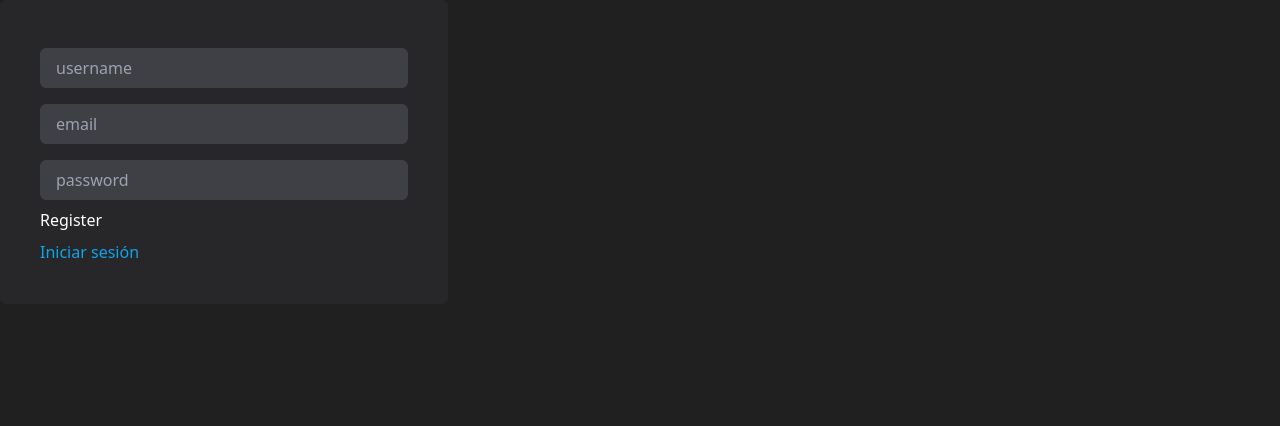
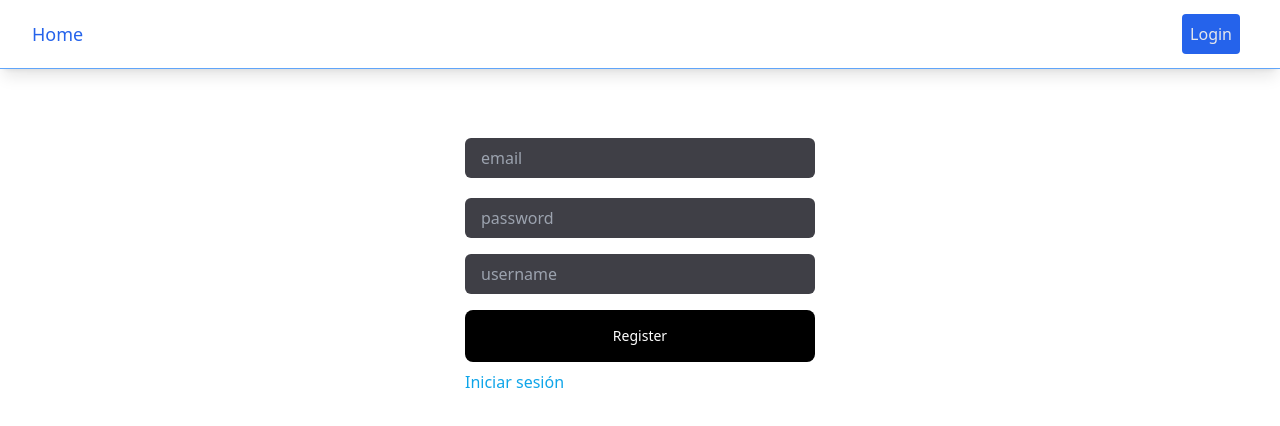
Before and after one commit to GersonCalo/PersonalMultitools, a React (Vite) app in the folder client/: page /register in a window 1280 px wide. Shown: the top 426 px of the page. Built offline with nearby package versions, Linux system fonts and the light colour scheme.

Commit message:
decorar el register page y añadir navbar

```diff
--- /dev/null
+++ b/client/src/components/Navbar.jsx
@@ -0,0 +1,69 @@
+import React from "react";
+
+import { Link } from "react-router-dom";
+
+function Navbar() {
+  return (
+    <nav
+      id="header"
+      className="w-full z-30 top-0 py-1 fixed bg-white shadow-lg border-b border-blue-400 "
+    >
+      <div className="w-full flex items-center justify-between mt-0 px-6 py-2">
+        <label for="menu-toggle" className="cursor-pointer md:hidden block">
+          <svg
+            className="fill-current text-blue-600"
+            xmlns="http://www.w3.org/2000/svg"
+            width="20"
+            height="20"
+            viewBox="0 0 20 20"
+          >
+            <title>menu</title>
+            <path d="M0 3h20v2H0V3zm0 6h20v2H0V9zm0 6h20v2H0v-2z"></path>
+          </svg>
+        </label>
+        <input className="hidden" type="checkbox" id="menu-toggle" />
+
+        <div
+          className="hidden md:flex md:items-center md:w-auto w-full order-3 md:order-1"
+          id="menu"
+        >
+          <nav>
+            <ul className="md:flex items-center justify-between text-base text-blue-600 pt-4 md:pt-0">
+              <li>
+                <a
+                  className="inline-block no-underline hover:text-black font-medium text-lg py-2 px-4 lg:-ml-2"
+                  href="#"
+                >
+                  Home
+                </a>
+              </li>
+
+              {/* <li>
+                <a
+                  className="inline-block no-underline hover:text-black font-medium text-lg py-2 px-4 lg:-ml-2"
+                  href="#"
+                >
+                  About
+                </a>
+              </li> */}
+            </ul>
+          </nav>
+        </div>
+
+        <div
+          className="order-2 md:order-3 flex flex-wrap items-center justify-end mr-0 md:mr-4"
+          id="nav-content"
+        >
+          <div className="auth flex items-center w-full md:w-full">
+
+            <button className="bg-blue-600 text-gray-200  p-2 rounded  hover:bg-blue-500 hover:text-gray-100">
+            <Link to="/login">Login</Link>
+            </button>
+          </div>
+        </div>
+      </div>
+    </nav>
+  );
+}
+
+export default Navbar;
--- a/client/src/index.css
+++ b/client/src/index.css
@@ -4,6 +4,6 @@
 
 
 body {
-     background: #202020;
+     background: #dedada;
      color : white;
 }
--- a/client/src/pages/HomePage.jsx
+++ b/client/src/pages/HomePage.jsx
@@ -1,8 +1,12 @@
 import React from 'react'
+import Navbar from '../components/Navbar'
 
 function HomePage() {
   return (
-    <div>HomePage</div>
+    <>
+      <Navbar />
+
+    </>
   )
 }
 
--- a/client/src/pages/LoginPage.jsx
+++ b/client/src/pages/LoginPage.jsx
@@ -1,6 +1,7 @@
 import { useForm } from "react-hook-form";
 import { useAuth } from "../context/AuthContext";
 import { Link } from "react-router-dom";
+import Navbar from "../components/Navbar";
 
 function LoginPage() {
   const {
@@ -17,6 +18,7 @@ function LoginPage() {
 
   return (
     <>
+      <Navbar />
       <div className="flex flex-col justify-center items-center bg-white h-[100vh]">
         <div className="mx-auto flex w-full flex-col justify-center px-5 pt-0 md:h-[unset] md:max-w-[50%] lg:h-[100vh] min-h-[100vh] lg:max-w-[50%] lg:px-6">
           <div className="my-auto mb-auto mt-8 flex flex-col md:mt-[70px] w-[350px] max-w-[450px] mx-auto md:max-w-[450px] lg:mt-[130px] lg:max-w-[450px]">
@@ -26,14 +28,9 @@ function LoginPage() {
             <p className="mb-2.5 mt-2.5 font-normal text-zinc-950 dark:text-zinc-400">
               Enter your email and password to sign in!
             </p>
-            <div className="mt-8"></div>
-            <div className="relative my-4">
-              <div className="relative flex items-center py-1">
-                <div className="grow border-t border-zinc-200 dark:border-zinc-700"></div>
-                <div className="grow border-t border-zinc-200 dark:border-zinc-700"></div>
-              </div>
-            </div>
-            <div>
+
+            <div
+            >
               <form onSubmit={onSubmit} className="mb-4">
                 <div className="grid gap-2">
                   <div className="grid gap-1">
--- a/client/src/pages/RegisterPage.jsx
+++ b/client/src/pages/RegisterPage.jsx
@@ -1,7 +1,8 @@
 import { useForm } from "react-hook-form";
 import { useAuth } from "../context/AuthContext";
 import { useEffect } from "react";
-import { useNavigate ,Link} from "react-router-dom";
+import { useNavigate, Link } from "react-router-dom";
+import Navbar from "../components/Navbar";
 
 function RegisterPage() {
   const {
@@ -23,13 +24,41 @@ function RegisterPage() {
 
   return (
     <>
-      <div className="bg-zinc-800 max-w-md p-10 rounded-md">
+      <Navbar />
+      <div className="flex flex-col justify-center items-center bg-white h-[100vh]">
+        <div className="mx-auto flex w-full flex-col justify-center px-5 pt-0 md:h-[unset] md:max-w-[50%] lg:h-[100vh] min-h-[100vh] lg:max-w-[50%] lg:px-6">
+          <div className="my-auto mb-auto mt-8 flex flex-col md:mt-[70px] w-[350px] max-w-[450px] mx-auto md:max-w-[450px] lg:mt-[130px] lg:max-w-[450px]">
+            <form onSubmit={onSubmit}>
+              <div className="grid gap-2">
+                <div className="grid gap-1">
                   {registerErrors.map((error, i) => (
-          <div className="bg-red-500 p-2 text-white rounded-md my-2" key={i}>
+                    <div
+                      className="bg-red-500 p-2 text-white rounded-md my-2"
+                      key={i}
+                    >
                       {error}
                     </div>
                   ))}
-        <form onSubmit={onSubmit}>
+                  <input
+                    type="email"
+                    {...register("email", { required: true })}
+                    className="w-full bg-zinc-700 text-white px-4 py-2 rounded-md my-2"
+                    placeholder="email"
+                  />
+                  {errors.email && (
+                    <p className="text-red-500">email is required</p>
+                  )}
+                  <input
+                    type="password"
+                    {...register("password", { required: true })}
+                    className="w-full bg-zinc-700 text-white px-4 py-2 rounded-md my-2"
+                    placeholder="password"
+                  />
+                  {errors.password && (
+                    <p className="text-red-500">password is required</p>
+                  )}
+                </div>
+              </div>
               <input
                 type="text"
                 {...register("username", { required: true })}
@@ -39,23 +68,13 @@ function RegisterPage() {
               {errors.username && (
                 <p className="text-red-500">user name is required</p>
               )}
-          <input
-            type="email"
-            {...register("email", { required: true })}
-            className="w-full bg-zinc-700 text-white px-4 py-2 rounded-md my-2"
-            placeholder="email"
-          />
-          {errors.email && <p className="text-red-500">email is required</p>}
-          <input
-            type="password"
-            {...register("password", { required: true })}
-            className="w-full bg-zinc-700 text-white px-4 py-2 rounded-md my-2"
-            placeholder="password"
-          />
-          {errors.password && (
-            <p className="text-red-500">password is required</p>
-          )}
-          <button type="submit">Register</button>
+
+              <button
+                className="whitespace-nowrap ring-offset-background transition-colors focus-visible:outline-none focus-visible:ring-2 focus-visible:ring-ring focus-visible:ring-offset-2 disabled:pointer-events-none disabled:opacity-50 bg-black text-white hover:bg-black/90 mt-2 flex h-[unset] w-full items-center justify-center rounded-lg px-4 py-4 text-sm font-medium"
+                type="submit"
+              >
+                Register
+              </button>
             </form>
             <p className="text-zinc-950 mt-2 dark:text-white">
               <Link to="/login" className="text-sky-500">
@@ -63,6 +82,8 @@ function RegisterPage() {
               </Link>
             </p>
           </div>
+        </div>
+      </div>
     </>
   );
 }
```
Lines whose indentation alone changed are shown as unchanged.
